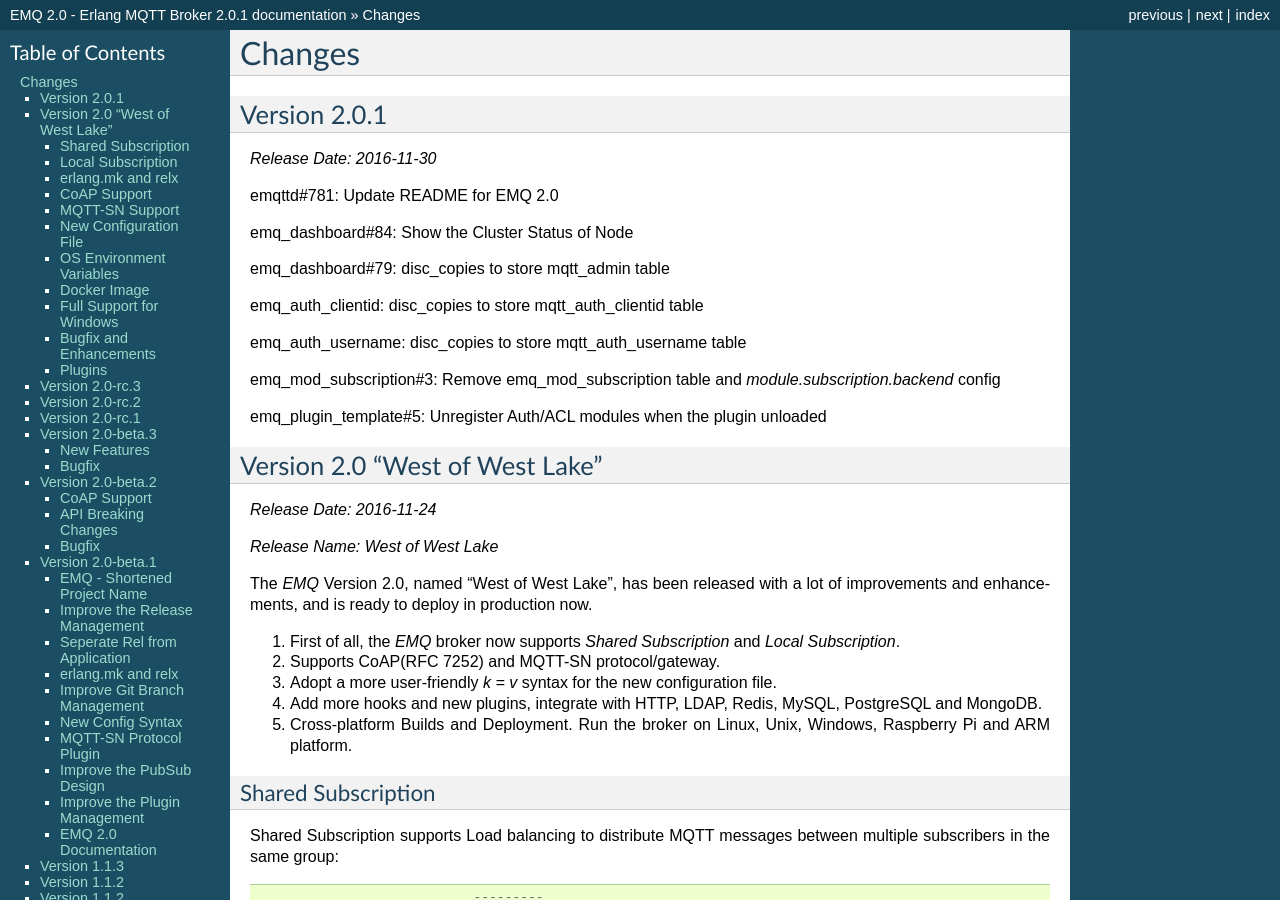
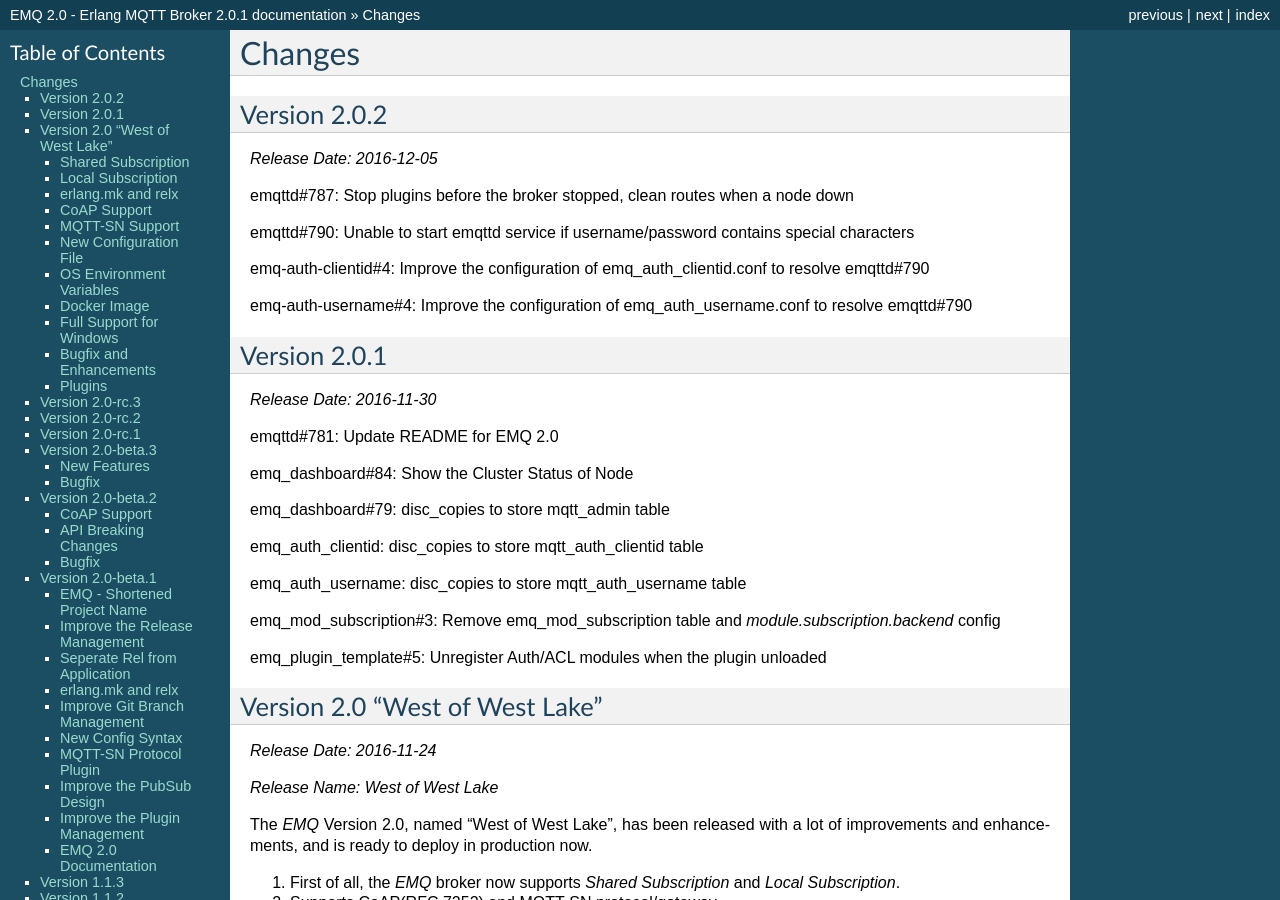
Before and after one commit to emqxarchive/emqx-docs-en, a Sphinx documentation site: the page built from source/changes.rst, in a window 1280 px wide and 900 px high. Built offline with Sphinx 7.4.7, drawn with Linux system fonts in a browser that asks for light colours.

Commit message:
Version 2.0.2

```diff
--- a/source/changes.rst
+++ b/source/changes.rst
@@ -4,6 +4,22 @@
 =======
 Changes
 =======
+
+.. _release_2.0.2:
+
+-------------
+Version 2.0.2
+-------------
+
+*Release Date: 2016-12-05*
+
+emqttd#787: Stop plugins before the broker stopped, clean routes when a node down
+
+emqttd#790: Unable to start emqttd service if username/password contains special characters
+
+emq-auth-clientid#4: Improve the configuration of emq_auth_clientid.conf to resolve emqttd#790
+
+emq-auth-username#4: Improve the configuration of emq_auth_username.conf to resolve emqttd#790
 
 .. _release_2.0.1:
 
```
